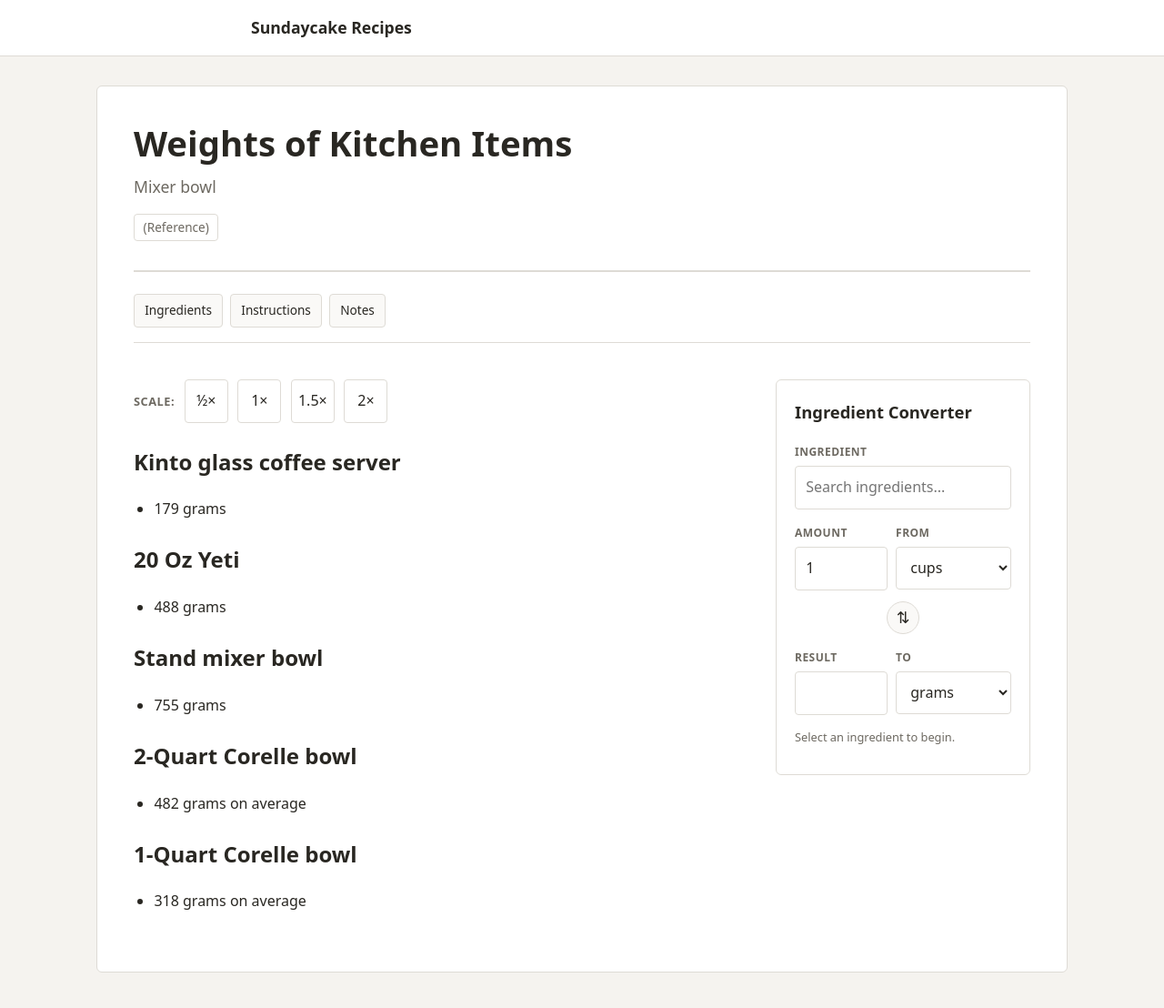
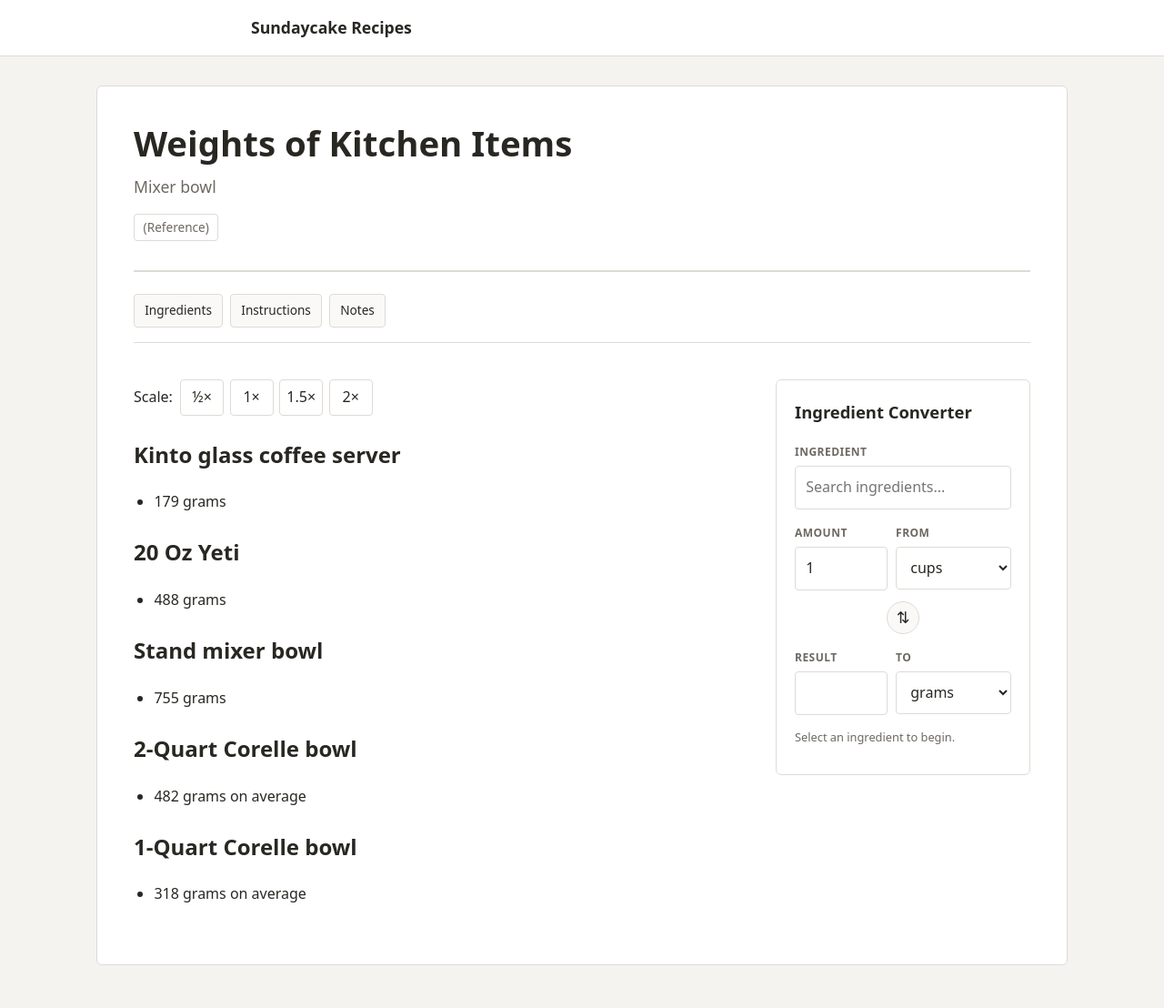
Before and after one commit to sundaycake/recipes, a Jekyll site: the page built from _recipes/-weights-of-kitchen-items.md, in a window 1280 px wide and 1133 px high. Shown: the top 1108 px of the window at 91% size. Built offline with Jekyll 4.4.1, drawn with Linux system fonts in a browser that asks for light colours.

Commit message:
Update style.css

```diff
--- a/assets/css/style.css
+++ b/assets/css/style.css
@@ -1115,23 +1115,17 @@ a:hover {
     margin-bottom: 1.5rem;
 }
 
-.recipe-scaling > button,
 .recipe-scaling > .recipe-scaling-label {
     display: inline-block;
-    margin-right: 0.4rem;
+    margin-right: 0.25rem;
 }
 
-.recipe-scaling-label {
-    color: var(--muted);
-    font-size: 0.8rem;
-    font-weight: 600;
-    text-transform: uppercase;
-    letter-spacing: 0.04em;
-}
+.recipe-scaling > button {
+    display: inline-block;
 
-.recipe-scaling button {
     width: 3rem;
-    height: 3rem;
+    height: 2.5rem;
+    margin-right: 0.15rem;
     padding: 0;
 
     box-sizing: border-box;
@@ -1146,23 +1140,23 @@ a:hover {
     cursor: pointer;
 }
 
-.recipe-scaling button:hover {
+.recipe-scaling > button:hover {
     background: #faf9f7;
 }
 
-.recipe-scaling button.active {
+.recipe-scaling > button.active {
     border-color: var(--accent);
     background: var(--accent);
     color: #ffffff;
     font-weight: 700;
 }
 
-.recipe-scaling button:focus-visible {
+.recipe-scaling > button:focus-visible {
     outline: 2px solid var(--accent);
     outline-offset: 2px;
 }
 
-.scale-notes {
+.recipe-scale-notes {
     display: block;
     margin-top: 1rem;
 }
```
